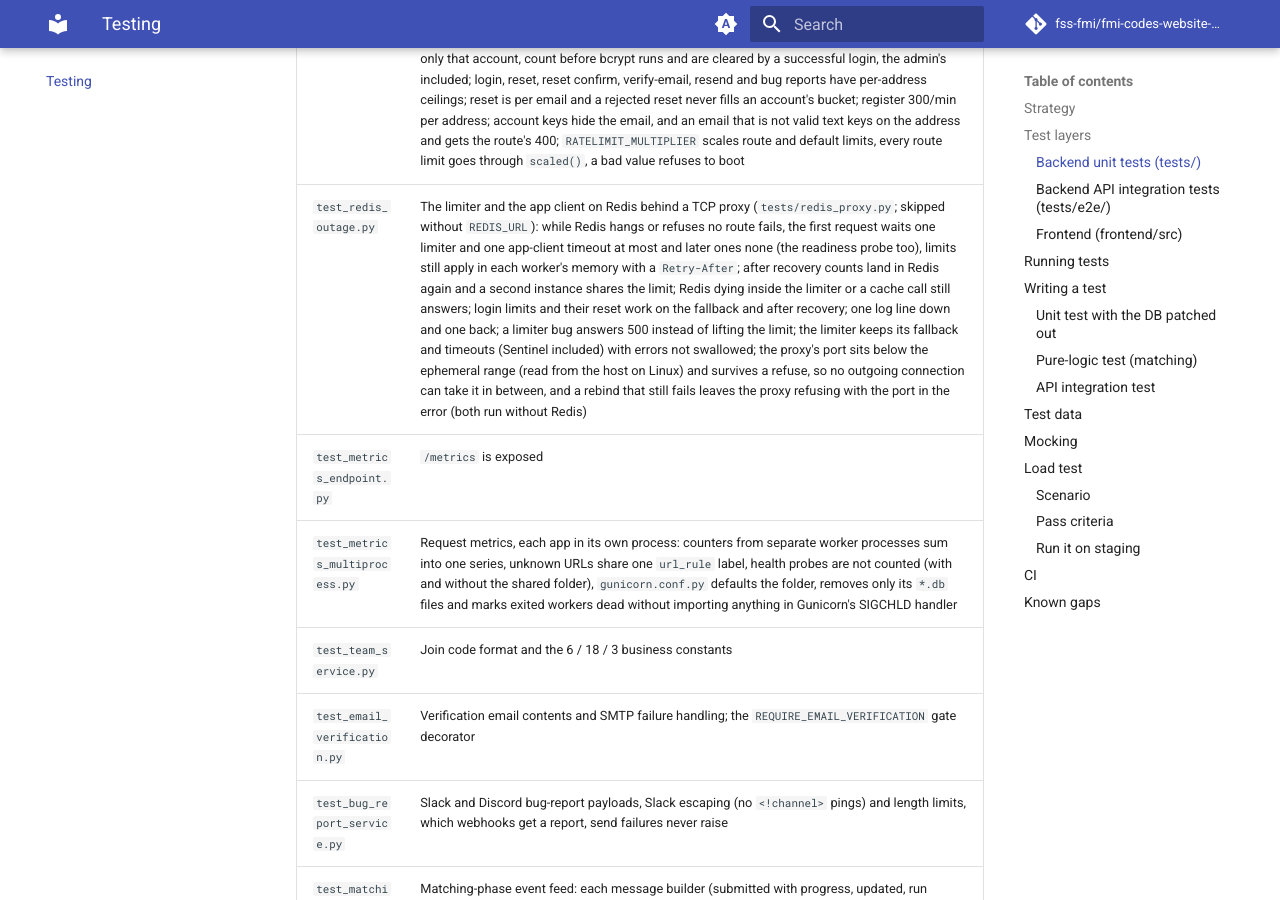
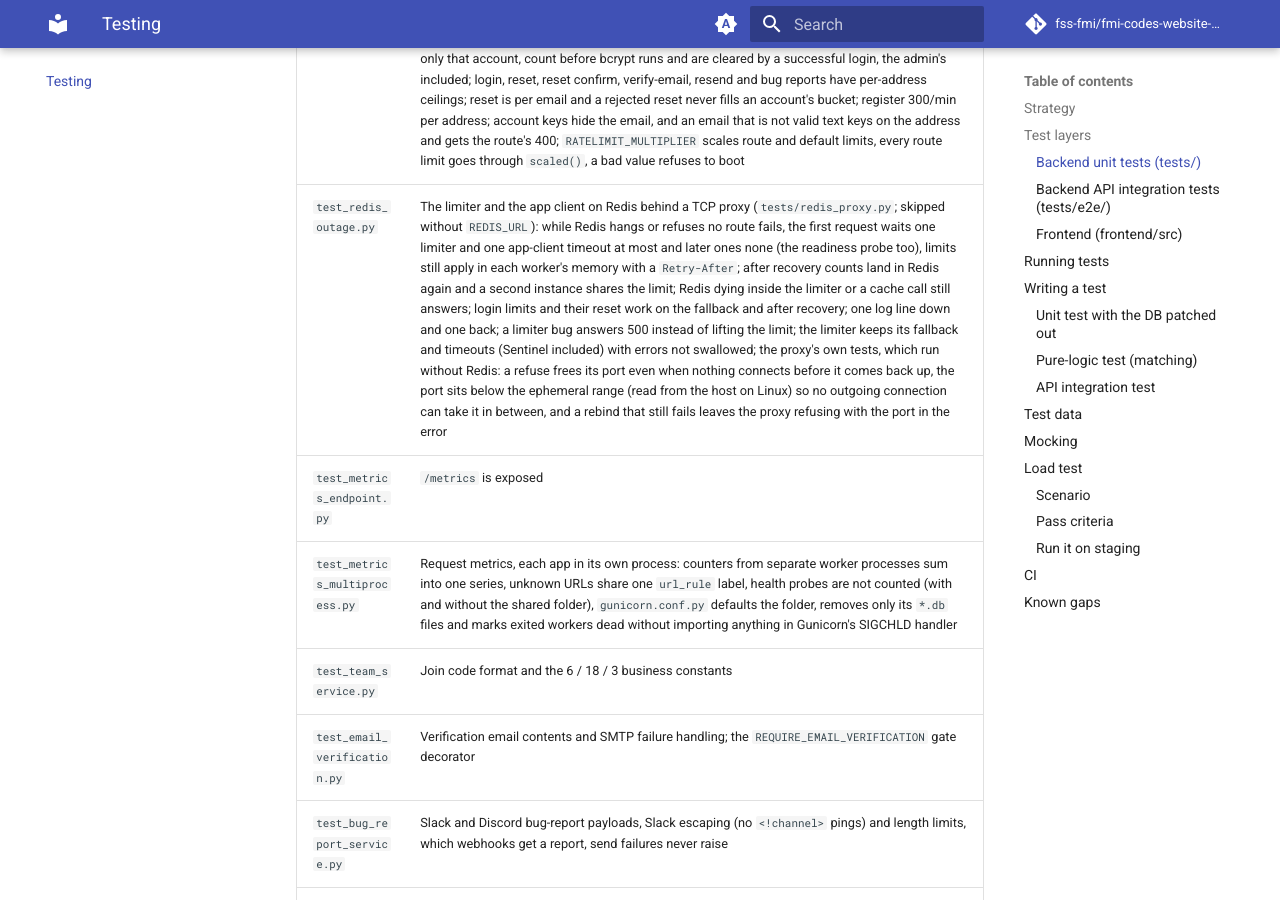
Before and after one commit to fss-fmi/fmi-codes-website-2026, an MkDocs documentation site: the page built from docs/testing.md, in a window 1280 px wide and 900 px high, scrolled down 2299 px. Built offline with MkDocs 1.6.1 and Material for MkDocs 9.7.7, drawn with Linux system fonts in a browser that asks for light colours; comment, search, counter and statistics services are not loaded.

Commit message:
test: free the Redis proxy's port on refuse on Linux (#259)
The new proxy tests failed on Linux CI with Errno 98: close() on Linux
doesn't wake the thread blocked in accept(), so the old listener kept
the port until a client happened to connect. When nothing connects
during the refuse (the breaker is open), up() fails every time. This,
not ephemeral-port theft, is what broke test_redis_outage_e2e.py.

refuse() now shuts the listener down before closing it, which wakes
accept(), and joins the accept thread. The port range below the
ephemeral range stays, for the rarer case of an outgoing connection
being handed the freed port.

The combined test is split: one asserts the port range, one that a
refuse with nothing connecting frees the port for up().

Co-Authored-By: Claude Opus 5.5 <noreply@anthropic.com>

```diff
--- a/docs/testing.md
+++ b/docs/testing.md
@@ -33,7 +33,7 @@ Counts are `def test_` occurrences (`test(` and `test.each(` calls in the fronte
 | `test_docker_images.py`        | A deploy pulls only changed layers: no recursive `chown`/`chmod` over files an earlier `COPY` added (the check is tested on its own cases), the app is copied owned by the runtime user into a directory that user owns, each `docker-cd.yaml` build has its own GitHub Actions cache scope read and written alike, and the monthly run skips the cache                                                                                                                                                                                                                                                                                                                                                                                                                                                                                                                                                                                                                                                                                                                                                                                                                                                                                                                                                                                                                                                                           |
 | `test_limiter_storage.py`      | Rate-limiter storage wiring                                                                                                                                                                                                                                                                                                                                                                                                                                                                                                                                                                                                                                                                                                                                                                                                                                                                                                                                                                                                                                                                                                                                                                                                                                                                                                                                                                                                       |
 | `test_rate_limits.py`          | Address keys use the one trusted proxy's `X-Forwarded-For` entry (forged entries ignored, rankings polling exempt); signed-in users on one address get their own default bucket, anonymous ones share a 3000/min one per route and 6000/min across routes; a 429 carries an `error` and a `Retry-After` from the breached limit's window, never early and never past the window (60 when it can't be read), and no other response carries rate-limit headers; limits count on a moving window, so slots free one at a time as the oldest hits age out and the limit that refuses a request takes no slot for it (a login refused for its account still counts against the address), and a counter the fixed window left in Redis never breaks a request; the window, `Retry-After` and login tests also run on Redis when `REDIS_URL` is set (CI); login attempts lock only that account, count before bcrypt runs and are cleared by a successful login, the admin's included; login, reset, reset confirm, verify-email, resend and bug reports have per-address ceilings; reset is per email and a rejected reset never fills an account's bucket; register 300/min per address; account keys hide the email, and an email that is not valid text keys on the address and gets the route's 400; `RATELIMIT_MULTIPLIER` scales route and default limits, every route limit goes through `scaled()`, a bad value refuses to boot |
-| `test_redis_outage.py`         | The limiter and the app client on Redis behind a TCP proxy (`tests/redis_proxy.py`; skipped without `REDIS_URL`): while Redis hangs or refuses no route fails, the first request waits one limiter and one app-client timeout at most and later ones none (the readiness probe too), limits still apply in each worker's memory with a `Retry-After`; after recovery counts land in Redis again and a second instance shares the limit; Redis dying inside the limiter or a cache call still answers; login limits and their reset work on the fallback and after recovery; one log line down and one back; a limiter bug answers 500 instead of lifting the limit; the limiter keeps its fallback and timeouts (Sentinel included) with errors not swallowed; the proxy's port sits below the ephemeral range (read from the host on Linux) and survives a refuse, so no outgoing connection can take it in between, and a rebind that still fails leaves the proxy refusing with the port in the error (both run without Redis)                                                                                                                                                                                                                                                                                                                                                                                                 |
+| `test_redis_outage.py`         | The limiter and the app client on Redis behind a TCP proxy (`tests/redis_proxy.py`; skipped without `REDIS_URL`): while Redis hangs or refuses no route fails, the first request waits one limiter and one app-client timeout at most and later ones none (the readiness probe too), limits still apply in each worker's memory with a `Retry-After`; after recovery counts land in Redis again and a second instance shares the limit; Redis dying inside the limiter or a cache call still answers; login limits and their reset work on the fallback and after recovery; one log line down and one back; a limiter bug answers 500 instead of lifting the limit; the limiter keeps its fallback and timeouts (Sentinel included) with errors not swallowed; the proxy's own tests, which run without Redis: a refuse frees its port even when nothing connects before it comes back up, the port sits below the ephemeral range (read from the host on Linux) so no outgoing connection can take it in between, and a rebind that still fails leaves the proxy refusing with the port in the error                                                                                                                                                                                                                                                                                                                             |
 | `test_metrics_endpoint.py`     | `/metrics` is exposed                                                                                                                                                                                                                                                                                                                                                                                                                                                                                                                                                                                                                                                                                                                                                                                                                                                                                                                                                                                                                                                                                                                                                                                                                                                                                                                                                                                                             |
 | `test_metrics_multiprocess.py` | Request metrics, each app in its own process: counters from separate worker processes sum into one series, unknown URLs share one `url_rule` label, health probes are not counted (with and without the shared folder), `gunicorn.conf.py` defaults the folder, removes only its `*.db` files and marks exited workers dead without importing anything in Gunicorn's SIGCHLD handler                                                                                                                                                                                                                                                                                                                                                                                                                                                                                                                                                                                                                                                                                                                                                                                                                                                                                                                                                                                                                                              |
 | `test_team_service.py`         | Join code format and the 6 / 18 / 3 business constants                                                                                                                                                                                                                                                                                                                                                                                                                                                                                                                                                                                                                                                                                                                                                                                                                                                                                                                                                                                                                                                                                                                                                                                                                                                                                                                                                                            |
```
Also changed, not shown: other parts of docs/testing.md (+1 -1 lines), 2 other files.
